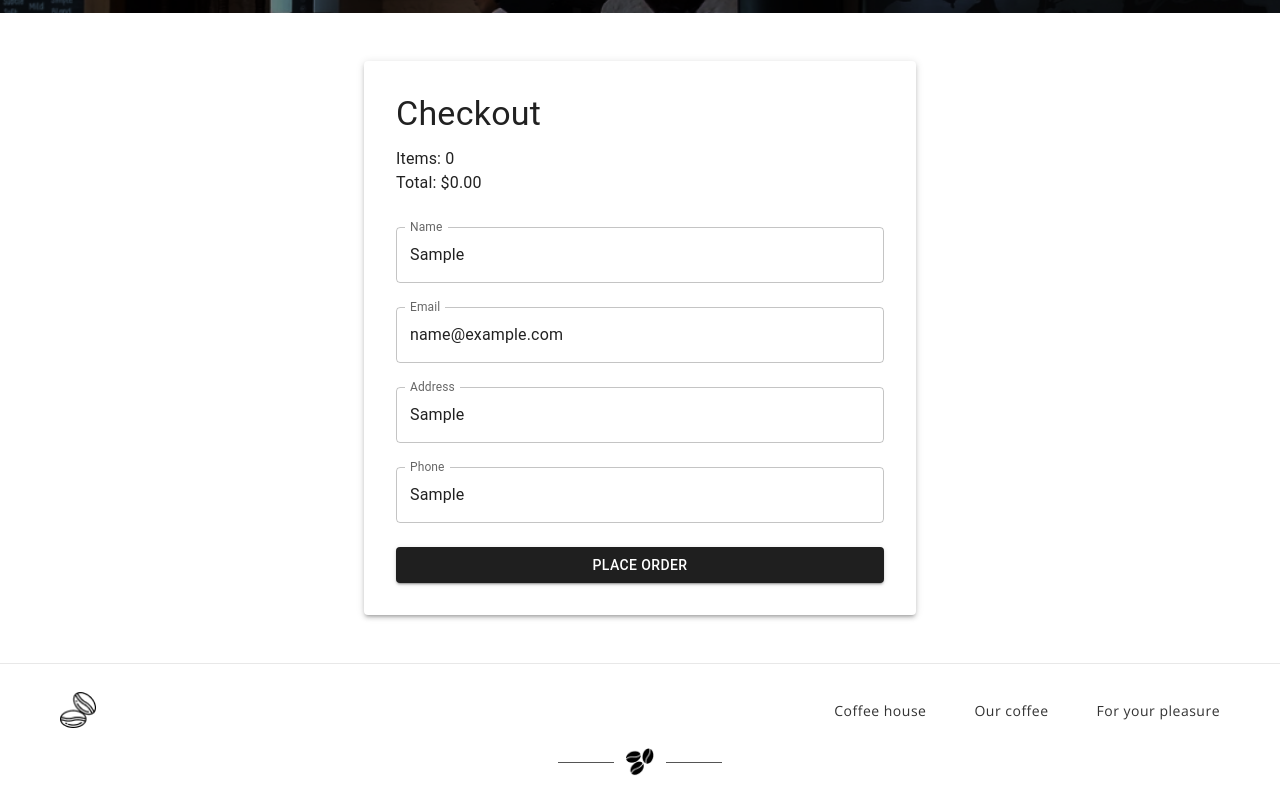
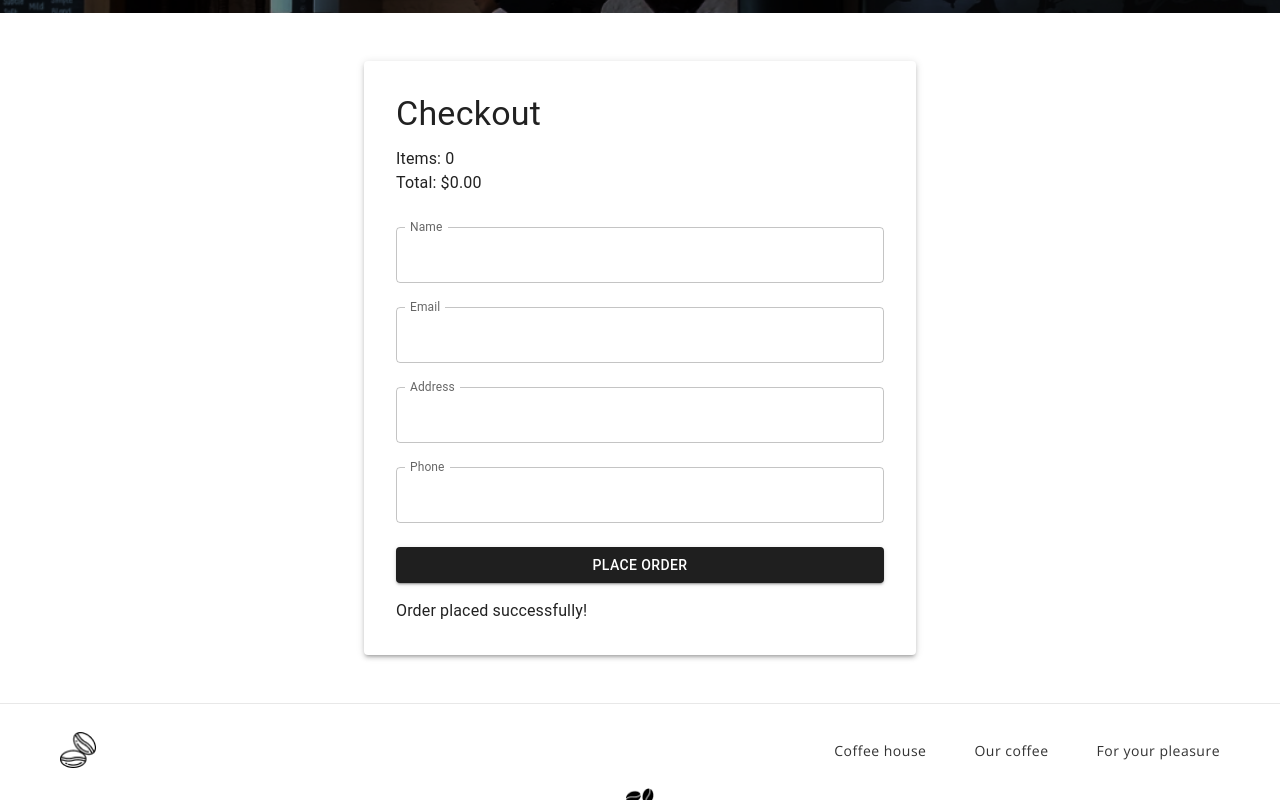
Before and after one commit to itssonyamisyura/CoffeeShop, a React (Vite) app: page /checkout in a window 1280 px wide. Both pictures are taken after typing "Sample", "name@example.com", "Sample", "Sample" into the empty fields and a click on the button "PLACE ORDER". Shown: the part 307-1107 px from the top of the page. Built offline with nearby package versions, Linux system fonts and the light colour scheme; a web font is replaced by a local one.

Commit message:
show success message after form submit and reset form

```diff
--- a/src/pages/CheckoutPage/CheckoutPage.jsx
+++ b/src/pages/CheckoutPage/CheckoutPage.jsx
@@ -11,15 +11,20 @@ import Typography from "@mui/material/Typography";
 
 export const CheckoutPage = ({cartCount, total}) => {
 
+    const [orderPlaced, setOrderPlaced] = useState(false);
+
     const {
         register,
         handleSubmit,
+        reset,
         formState: {errors}
     } = useForm();
     //register подключает input
 
     const onSubmit = (data) => {
         console.log(data);
+        setOrderPlaced(true);
+        reset();
       };
     return (
         <div>
@@ -51,7 +56,10 @@ export const CheckoutPage = ({cartCount, total}) => {
                             margin="normal"
                             error={!!errors.name}
                             helperText={errors.name?.message}
-                            {...register('name', {required: 'Name is required'})}
+                            {...register('name', {
+                                required: 'Name is required',
+                                onChange: () => setOrderPlaced(false),
+                            })}
                         />
                         <TextField
                             label='Email'
@@ -60,7 +68,10 @@ export const CheckoutPage = ({cartCount, total}) => {
                             margin="normal"
                             error={!!errors.email}
                             helperText={errors.email?.message}
-                            {...register('email', {required: 'Email is required'})}
+                            {...register('email', {
+                                required: 'Email is required',
+                                onChange: () => setOrderPlaced(false),
+                            })}
                         />
                         <TextField
                             label='Address'
@@ -69,7 +80,10 @@ export const CheckoutPage = ({cartCount, total}) => {
                             margin="normal"
                             error={!!errors.address}
                             helperText={errors.address?.message}
-                            {...register('address', {required: 'Address is required'})}
+                            {...register('address', {
+                                required: 'Address is required',
+                                onChange: () => setOrderPlaced(false),
+                            })}
                         />
                         <TextField
                             label='Phone'
@@ -78,7 +92,10 @@ export const CheckoutPage = ({cartCount, total}) => {
                             margin="normal"
                             error={!!errors.phone}
                             helperText={errors.phone?.message}
-                            {...register('phone', {required: 'Phone is required'})}
+                            {...register('phone', {
+                                required: 'Phone is required',
+                                onChange: () => setOrderPlaced(false),
+                            })}
                         />
 
                         <Button
@@ -93,6 +110,11 @@ export const CheckoutPage = ({cartCount, total}) => {
                             }}>
                             Place order
                         </Button>
+                        {orderPlaced && (
+                            <Typography sx={{ mt: 2 }}>
+                                Order placed successfully!
+                            </Typography>
+                        )}
                     </form>
                 </Paper>
             </Container>
```
